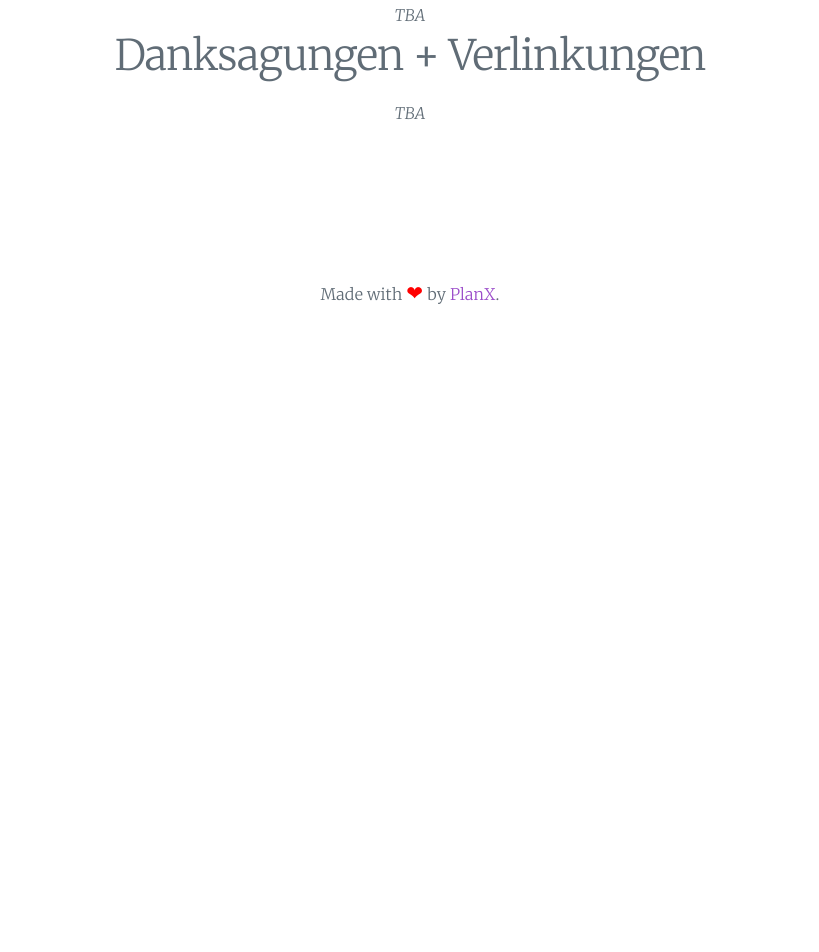
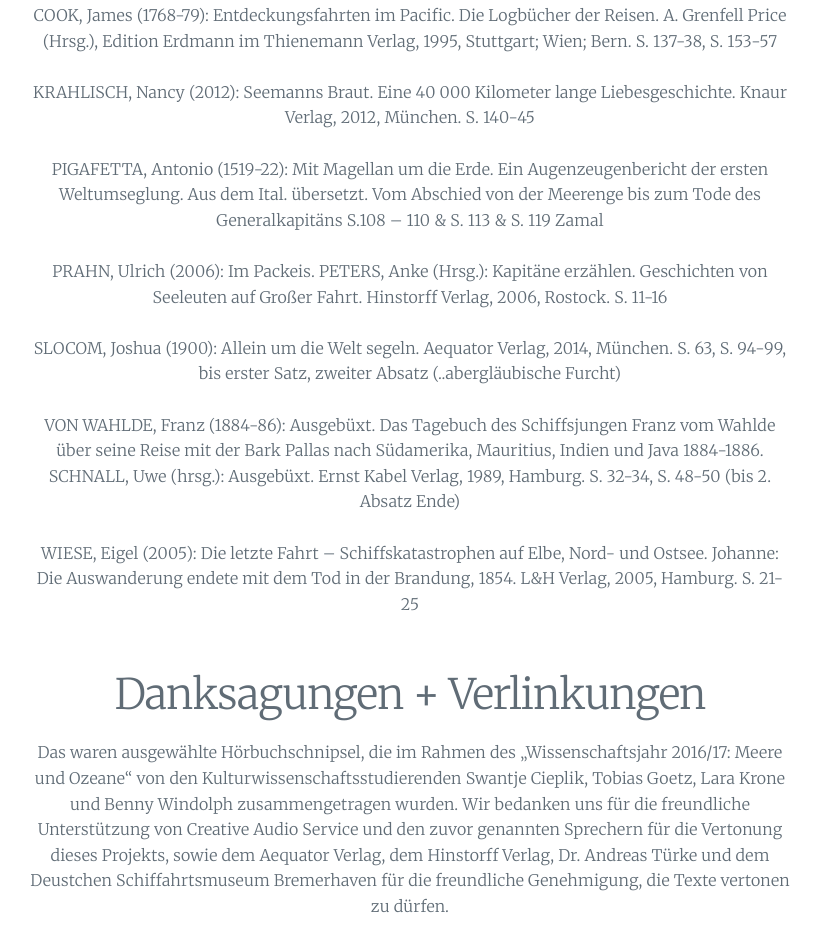
Before and after one commit to PlanX-Org/elementa-hoerlogbuch, a plain HTML site: page src/index.html in a window 1280 px wide. Shown: the part 816-1768 px from the top of the page, without its empty margins (230-1049 px from the left). Before the commit the page ends 1225 px from the top, so only its background shows below. Drawn offline with Linux system fonts and the light colour scheme; a script that the page names is missing; files whose address does not match are found by name.

Commit message:
added sources

```diff
--- a/src/index.html
+++ b/src/index.html
@@ -141,12 +141,39 @@
 				<br>
 
 				<h2>Quellen</h2>
-				<i>TBA</i>
+				<p>
+					COOK, James (1768-79): Entdeckungsfahrten im Pacific. Die Logbücher der Reisen. A. Grenfell Price (Hrsg.), Edition Erdmann im Thienemann Verlag, 1995, Stuttgart; Wien; Bern. S. 137-38, S. 153-57
+					<br>
+					<br>
+					KRAHLISCH, Nancy (2012): Seemanns Braut. Eine 40 000 Kilometer lange Liebesgeschichte. Knaur Verlag, 2012, München. S. 140-45
+					<br>
+					<br>
+					PIGAFETTA, Antonio (1519-22): Mit Magellan um die Erde. Ein Augenzeugenbericht der ersten Weltumseglung. Aus dem Ital. übersetzt. Vom Abschied von der Meerenge bis zum Tode des Generalkapitäns S.108 – 110 & S. 113 & S. 119 Zamal
+					<br>
+					<br>
+					PRAHN, Ulrich (2006): Im Packeis. PETERS, Anke (Hrsg.): Kapitäne erzählen. Geschichten von Seeleuten auf Großer Fahrt. Hinstorff Verlag, 2006, Rostock. S. 11-16
+					<br>
+					<br>
+					SLOCOM, Joshua (1900): Allein um die Welt segeln. Aequator Verlag, 2014, München. S. 63, S. 94-99, bis erster Satz, zweiter Absatz (..abergläubische Furcht)
+					<br>
+					<br>
+					VON WAHLDE, Franz (1884-86): Ausgebüxt. Das Tagebuch des Schiffsjungen Franz vom Wahlde über seine Reise mit der Bark Pallas nach Südamerika, Mauritius, Indien und Java 1884-1886. SCHNALL, Uwe (hrsg.): Ausgebüxt. Ernst Kabel Verlag, 1989, Hamburg. S. 32-34, S. 48-50 (bis 2. Absatz Ende)
+					<br>
+					<br>
+					WIESE, Eigel (2005): Die letzte Fahrt – Schiffskatastrophen auf Elbe, Nord- und Ostsee. Johanne: Die Auswanderung endete mit dem Tod in der Brandung, 1854. L&H  Verlag, 2005, Hamburg. S. 21-25
+				</p>
 
 				<br>
 
 				<h2>Danksagungen + Verlinkungen</h2>
-				<i>TBA</i>
+				<p>
+					Das waren ausgewählte Hörbuchschnipsel, die im Rahmen des „Wissenschaftsjahr 2016/17: Meere
+					und Ozeane“ von den Kulturwissenschaftsstudierenden Swantje Cieplik, Tobias Goetz, Lara Krone und
+					Benny Windolph zusammengetragen wurden. Wir bedanken uns für die freundliche Unterstützung
+					von Creative Audio Service und den zuvor genannten Sprechern für die Vertonung dieses Projekts,
+					sowie dem Aequator Verlag, dem Hinstorff Verlag, Dr. Andreas Türke und dem Deustchen
+					Schiffahrtsmuseum Bremerhaven für die freundliche Genehmigung, die Texte vertonen zu dürfen.
+				</p>
 
 				<br>
 			</section>
```
Also changed, not shown: dist/index.html.
